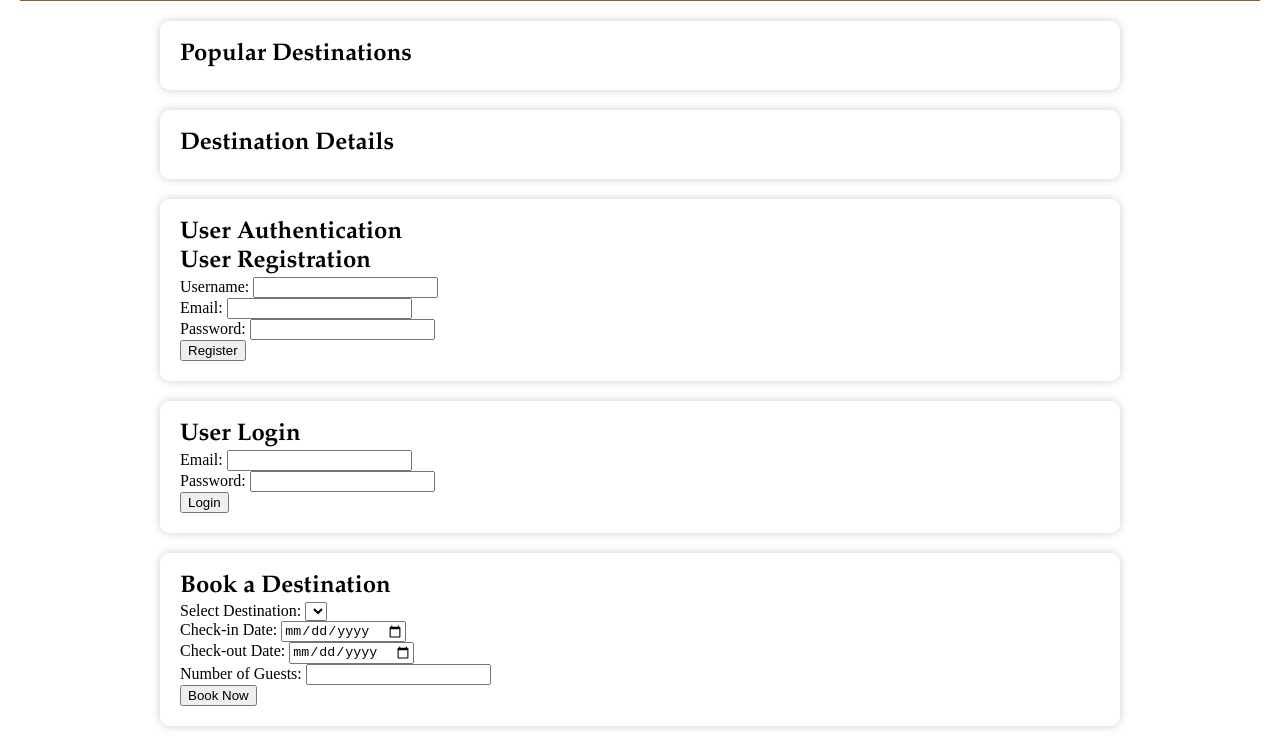
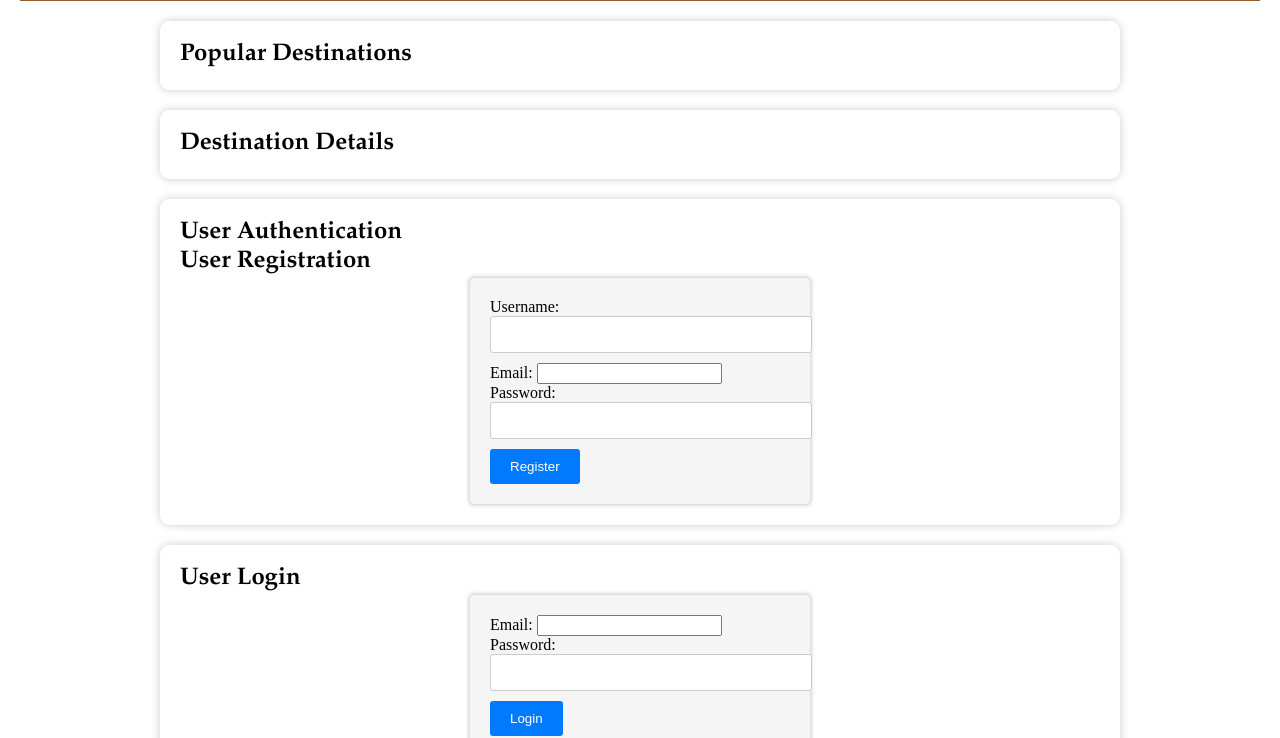
Before and after one commit to areignel/frontend-el-travels, a plain HTML site: page index.html in a window 1280 px wide. Shown: the part 97-835 px from the top of the page. Drawn offline with Linux system fonts and the light colour scheme; no server answers.

Commit message:
Update styles.css

```diff
--- a/styles.css
+++ b/styles.css
@@ -79,6 +79,72 @@ ul#destination-list li {
 
 /* Add your own custom styles for buttons, forms, and other elements */
 
+/* Add styling for registration and login forms */
+#registration-form, #login-form {
+    max-width: 300px;
+    margin: 0 auto;
+    padding: 20px;
+    background-color: #f5f5f5;
+    border: 1px solid #ddd;
+    border-radius: 5px;
+    box-shadow: 0px 0px 5px 0px #ccc;
+}
+
+/* Style form fields */
+#registration-form input[type="text"],
+#registration-form input[type="password"],
+#login-form input[type="text"],
+#login-form input[type="password"] {
+    width: 100%;
+    padding: 10px;
+    margin-bottom: 10px;
+    border: 1px solid #ccc;
+    border-radius: 3px;
+}
+
+/* Style the Register and Login buttons */
+#register-button, #login-button {
+    display: inline-block;
+    padding: 10px 20px;
+    background-color: #007bff; /* Change to your desired button color */
+    color: #fff;
+    border: none;
+    border-radius: 3px;
+    cursor: pointer;
+}
+
+/* Style the booking form */
+#booking-form {
+    max-width: 300px;
+    margin: 0 auto;
+    padding: 20px;
+    background-color: #f5f5f5;
+    border: 1px solid #ddd;
+    border-radius: 5px;
+    box-shadow: 0px 0px 5px 0px #ccc;
+}
+
+/* Style form fields within the booking form */
+#booking-form input[type="text"],
+#booking-form input[type="date"] {
+    width: 100%;
+    padding: 10px;
+    margin-bottom: 10px;
+    border: 1px solid #ccc;
+    border-radius: 3px;
+}
+
+/* Style the Book Now button within the booking form */
+#book-button {
+    display: inline-block;
+    padding: 10px 20px;
+    background-color: #007bff; /* Change to your desired button color */
+    color: #fff;
+    border: none;
+    border-radius: 3px;
+    cursor: pointer;
+}
+
 /* Responsive styles (customize as needed) */
 @media (max-width: 768px) {
     main {
```
